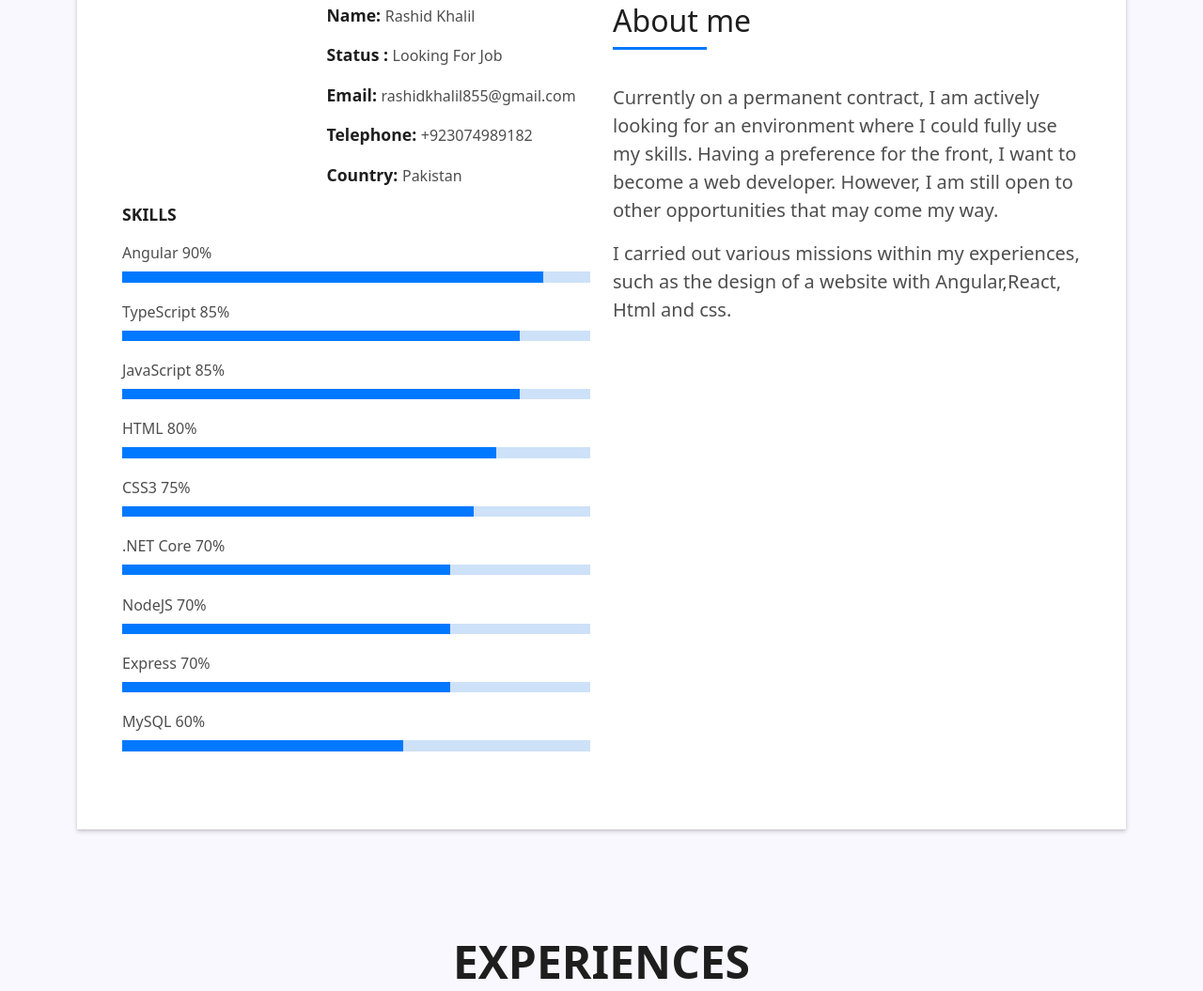
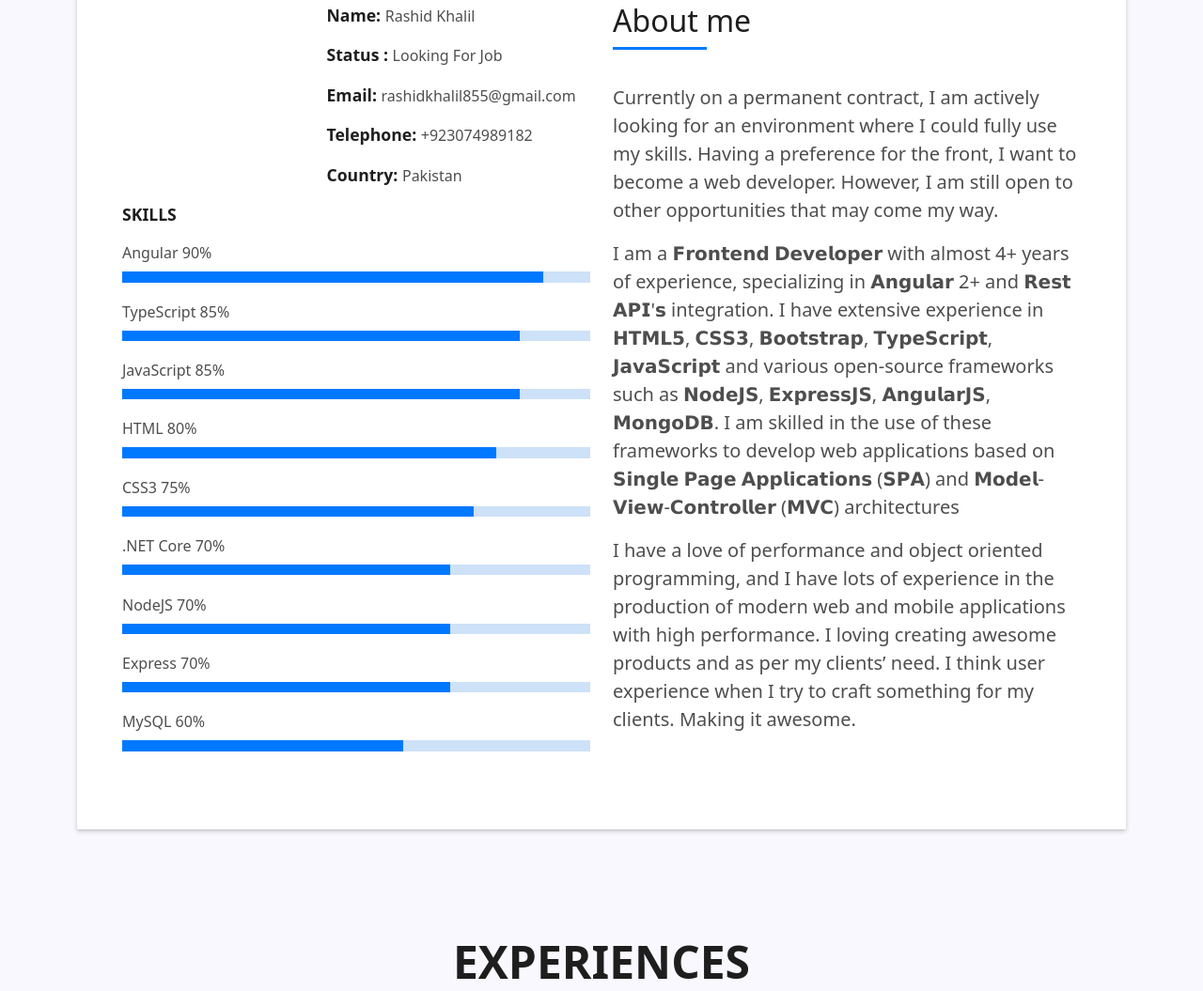
Before and after one commit to rashidkhalil9182/rashidkhalil9182.github.io, a plain HTML site: page index.html in a window 1280 px wide. Shown: the part 925-1980 px from the top of the page at 94% size. Drawn offline with nearby package versions, Linux system fonts and the light colour scheme.

Commit message:
Update index.html

```diff
--- a/index.html
+++ b/index.html
@@ -145,7 +145,11 @@
                       Currently on a permanent contract, I am actively looking for an environment where I could fully use my skills. Having a preference for the front, I want to become a web developer. However, I am still open to other opportunities that may come my way.
                     </p>
                     <p class="lead">
-                      I carried out various missions within my experiences, such as the design of a website with Angular,React, Html and css.
+                      I am a 𝗙𝗿𝗼𝗻𝘁𝗲𝗻𝗱 𝗗𝗲𝘃𝗲𝗹𝗼𝗽𝗲𝗿 with almost 4+ years of experience, specializing in 𝗔𝗻𝗴𝘂𝗹𝗮𝗿 2+ and 𝗥𝗲𝘀𝘁 𝗔𝗣𝗜'𝘀 integration. I have extensive experience in 𝗛𝗧𝗠𝗟𝟱, 𝗖𝗦𝗦𝟯, 𝗕𝗼𝗼𝘁𝘀𝘁𝗿𝗮𝗽, 𝗧𝘆𝗽𝗲𝗦𝗰𝗿𝗶𝗽𝘁, 𝗝𝗮𝘃𝗮𝗦𝗰𝗿𝗶𝗽𝘁 and various open-source frameworks such as 𝗡𝗼𝗱𝗲𝗝𝗦, 𝗘𝘅𝗽𝗿𝗲𝘀𝘀𝗝𝗦, 𝗔𝗻𝗴𝘂𝗹𝗮𝗿𝗝𝗦, 𝗠𝗼𝗻𝗴𝗼𝗗𝗕. I am skilled in the use of these frameworks to develop web applications based on 𝗦𝗶𝗻𝗴𝗹𝗲 𝗣𝗮𝗴𝗲 𝗔𝗽𝗽𝗹𝗶𝗰𝗮𝘁𝗶𝗼𝗻𝘀 (𝗦𝗣𝗔) and 𝗠𝗼𝗱𝗲𝗹-𝗩𝗶𝗲𝘄-𝗖𝗼𝗻𝘁𝗿𝗼𝗹𝗹𝗲𝗿 (𝗠𝗩𝗖) architectures
+                    </p>
+
+                    <p class="lead">
+                    I have a love of performance and object oriented programming, and I have lots of experience in the production of modern web and mobile applications with high performance. I loving creating awesome products and as per my clients’ need. I think user experience when I try to craft something for my clients. Making it awesome.
                     </p>
                   </div>
                 </div>
```
